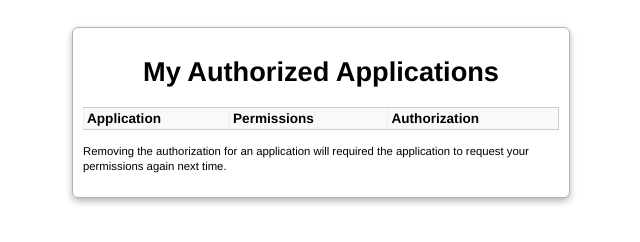
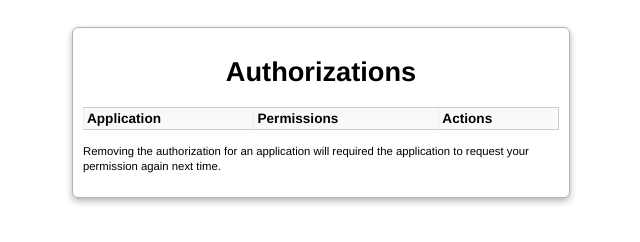
Before and after one commit to fkooman/html-manage-authorizations, a plain HTML site: page index.html in a window 1280 px wide. Shown: the whole page, without its empty margins (319-959 px from the left). Drawn offline with nearby package versions, Linux system fonts and the light colour scheme; a script that the page names is missing.

Commit message:
update install_dependencies script to work on Mac, add utf-8 charset, cleanup text

```diff
--- a/css/default.css
+++ b/css/default.css
@@ -8,8 +8,8 @@ h1 {
 }
 
 div#authorizedApplications {
-	max-width: 35em;
-	min-width: 25em;
+    max-width: 35em;
+    min-width: 25em;
     margin: 2em auto;
     padding: 10px;
     border: 1px solid rgba(0, 0, 0, 0.3);
--- a/index.html
+++ b/index.html
@@ -1,7 +1,8 @@
 <!DOCTYPE html>
 <html>
   <head>
-    <title>Authorized Applications</title>
+    <meta charset="utf-8">
+    <title>Authorizations</title>
     <script src="ext/js/jquery.js"></script>
     <script src="ext/js/jsrender.js"></script>
     <script src="ext/js/jso.js"></script>
@@ -12,14 +13,14 @@
   <body>
 
     <div id="authorizedApplications">
-        <h1>My Authorized Applications</h1>
+        <h1>Authorizations</h1>
 
         <table id="authorizedApplicationsTable">
-            <tr><th>Application</th><th>Permissions</th><th>Authorization</th></tr>
+            <tr><th>Application</th><th>Permissions</th><th>Actions</th></tr>
         	<tbody id="authorizedApplicationsList"></tbody>
         </table>
 
-        <p><small>Removing the authorization for an application will required the application to request your permissions again next time.</small></p>
+        <p><small>Removing the authorization for an application will required the application to request your permission again next time.</small></p>
     </div>
 
     <script id="authorizedApplicationsListTemplate" type="text/x-jsrender">
```
Also changed, not shown: 1 other file.
